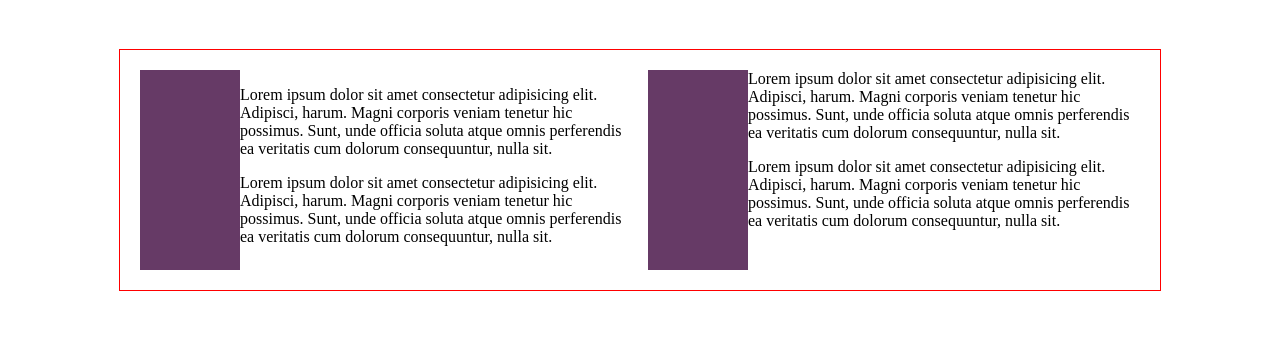
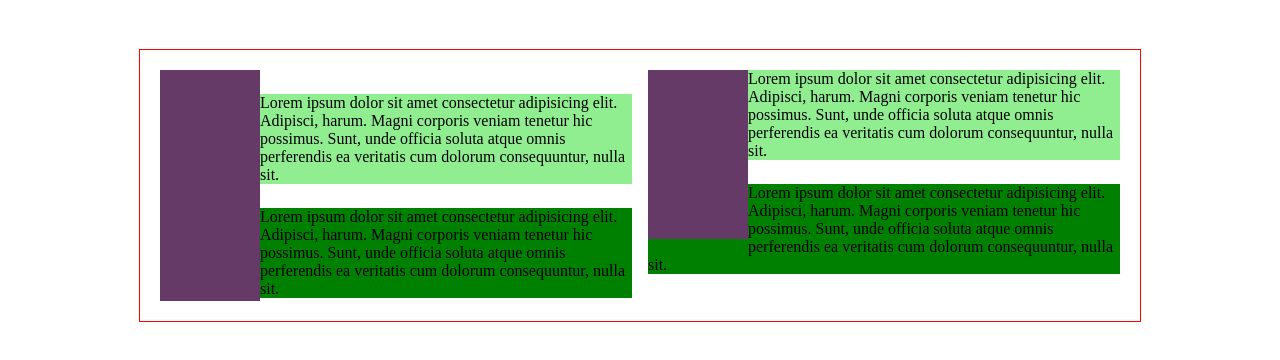
Before and after one commit to sudhansom/driving-test, an Angular app: page /formatting in a window 1280 px wide. Shown: the top 360 px of the page. Built offline with nearby package versions, Linux system fonts and the light colour scheme.

Commit message:
implement BEM naming convention

```diff
--- a/src/app/views/formatting-context/formatting-context.component.html
+++ b/src/app/views/formatting-context/formatting-context.component.html
@@ -1,8 +1,8 @@
 <div class="container">
-  <div class="float">
+  <div class="container__float">
   </div>
-  <p>Lorem ipsum dolor sit amet consectetur adipisicing elit. Adipisci, harum. Magni corporis veniam tenetur hic possimus. Sunt, unde officia soluta atque omnis perferendis ea veritatis cum dolorum consequuntur, nulla sit.</p>
-  <p>Lorem ipsum dolor sit amet consectetur adipisicing elit. Adipisci, harum. Magni corporis veniam tenetur hic possimus. Sunt, unde officia soluta atque omnis perferendis ea veritatis cum dolorum consequuntur, nulla sit.</p>
-  <p>Lorem ipsum dolor sit amet consectetur adipisicing elit. Adipisci, harum. Magni corporis veniam tenetur hic possimus. Sunt, unde officia soluta atque omnis perferendis ea veritatis cum dolorum consequuntur, nulla sit.</p>
-  <p>Lorem ipsum dolor sit amet consectetur adipisicing elit. Adipisci, harum. Magni corporis veniam tenetur hic possimus. Sunt, unde officia soluta atque omnis perferendis ea veritatis cum dolorum consequuntur, nulla sit.</p>
+  <p class="container__paragraph container__paragraph--light">Lorem ipsum dolor sit amet consectetur adipisicing elit. Adipisci, harum. Magni corporis veniam tenetur hic possimus. Sunt, unde officia soluta atque omnis perferendis ea veritatis cum dolorum consequuntur, nulla sit.</p>
+  <p class="container__paragraph container__paragraph--dark">Lorem ipsum dolor sit amet consectetur adipisicing elit. Adipisci, harum. Magni corporis veniam tenetur hic possimus. Sunt, unde officia soluta atque omnis perferendis ea veritatis cum dolorum consequuntur, nulla sit.</p>
+  <p class="container__paragraph container__paragraph--light">Lorem ipsum dolor sit amet consectetur adipisicing elit. Adipisci, harum. Magni corporis veniam tenetur hic possimus. Sunt, unde officia soluta atque omnis perferendis ea veritatis cum dolorum consequuntur, nulla sit.</p>
+  <p class="container__paragraph container__paragraph--dark">Lorem ipsum dolor sit amet consectetur adipisicing elit. Adipisci, harum. Magni corporis veniam tenetur hic possimus. Sunt, unde officia soluta atque omnis perferendis ea veritatis cum dolorum consequuntur, nulla sit.</p>
 </div>
--- a/src/app/views/formatting-context/formatting-context.component.scss
+++ b/src/app/views/formatting-context/formatting-context.component.scss
@@ -1,16 +1,30 @@
 :host {
+  *, *::after, *::before {
+    margin: 0;
+    padding: 0;
+    box-sizing: border-box;
+  }
  .container {
   max-width: 1000px;
   margin: 50px auto;
   padding: 20px;
   outline: 1px solid red;
   columns: 2;
-  .float {
+  &__float {
     width: 100px;
     height: 400px;
     background-color: rgb(102, 58, 102);
     float: left;
   }
+  &__paragraph {
+    margin: 24px 0 ;
+    &--light {
+    background-color: lightgreen;
+    }
+    &--dark {
+    background-color: green;
+    }
+  }
  }
 
 }
```
